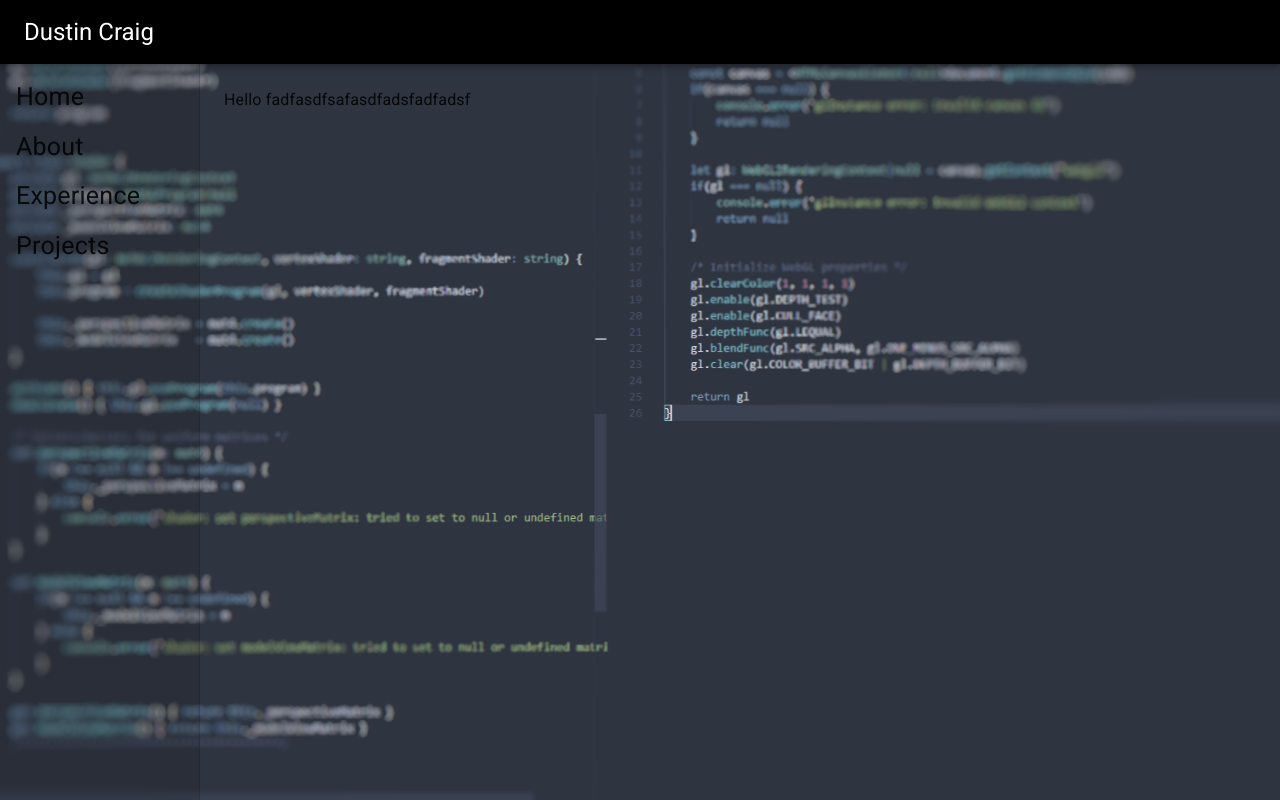
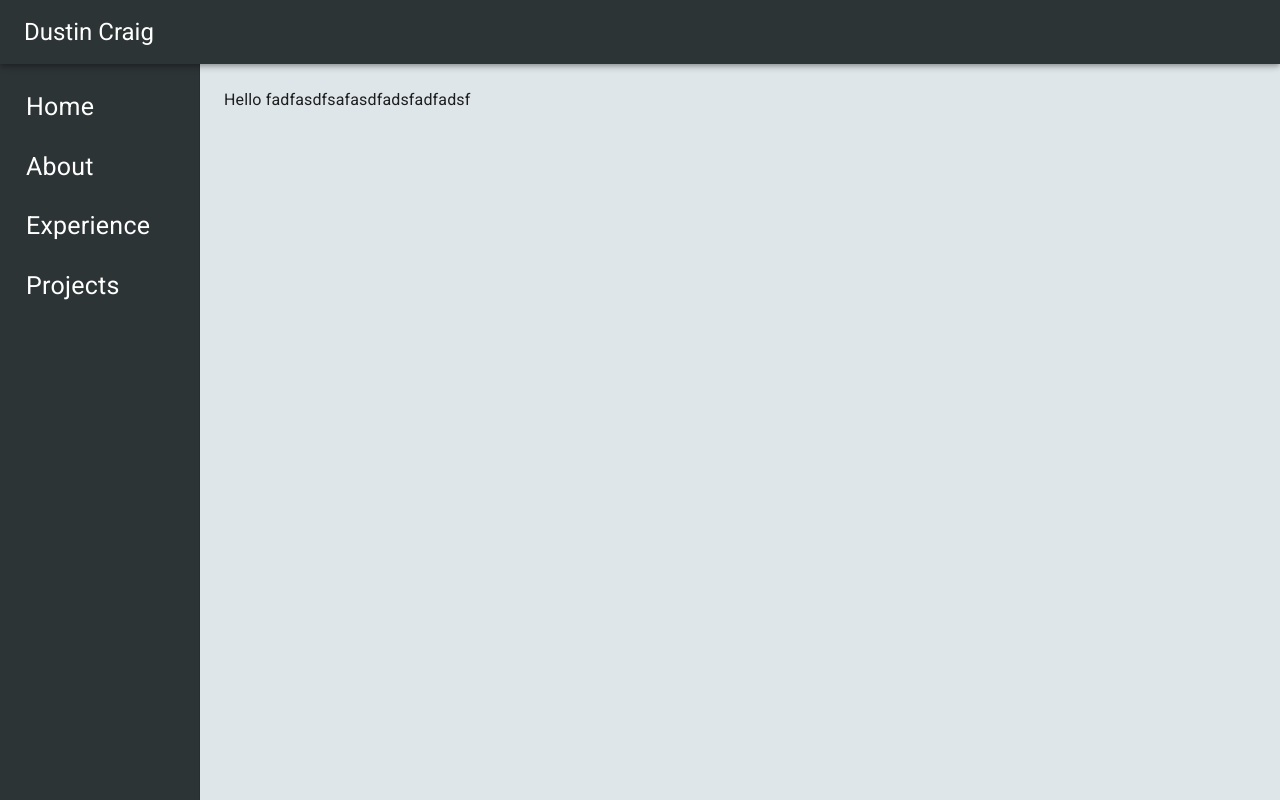
Before and after one commit to DustinCraig/home, a React (Create React App) app: page / in a window 1280 px wide. Built offline with nearby package versions, Linux system fonts and the light colour scheme.

Commit message:
styling update

```diff
--- a/src/components/layout/index.js
+++ b/src/components/layout/index.js
@@ -22,7 +22,7 @@ const useStyles = makeStyles((theme) => ({
   },
   appBar: {
     zIndex: theme.zIndex.drawer + 1,
-    backgroundColor: 'black',
+    backgroundColor: '#2d3436',
   },
   navIconHide: {
     [theme.breakpoints.up('md')]: {
@@ -40,15 +40,11 @@ const useStyles = makeStyles((theme) => ({
   drawerPaper: {
     width: drawerWidth,
     height: '100%',
-    backgroundColor: 'rgba(0.5, 0.5, 0.5, 0.1);',
+    backgroundColor: '#2d3436',
   },
   content: {
     flexGrow: 1,
-    backgroundImage: `url(${Image})`,
-    backgroundSize: 'cover',
-    backgroundPosition: 'center',
-    backgroundAttachment: 'fixed',
-    backgroundRepeat: 'no-repeat',
+    backgroundColor: '#dfe6e9',
     padding: theme.spacing(3),
   },
   nested: {
@@ -59,6 +55,8 @@ const useStyles = makeStyles((theme) => ({
   },
   menuItem: {
     fontSize: 25,
+    margin: 10,
+    color: 'white',
   },
   title: {
     flexGrow: 1,
```
